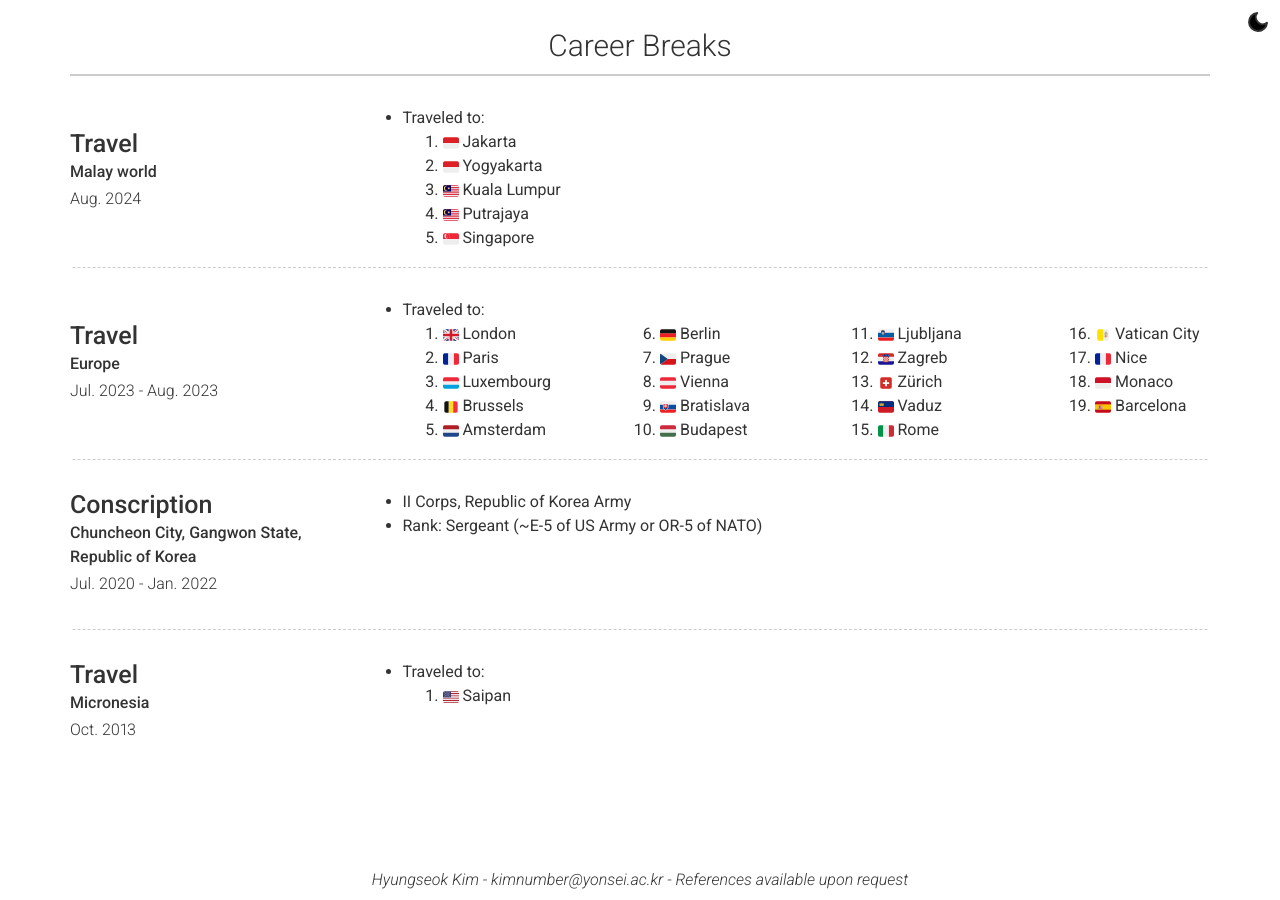
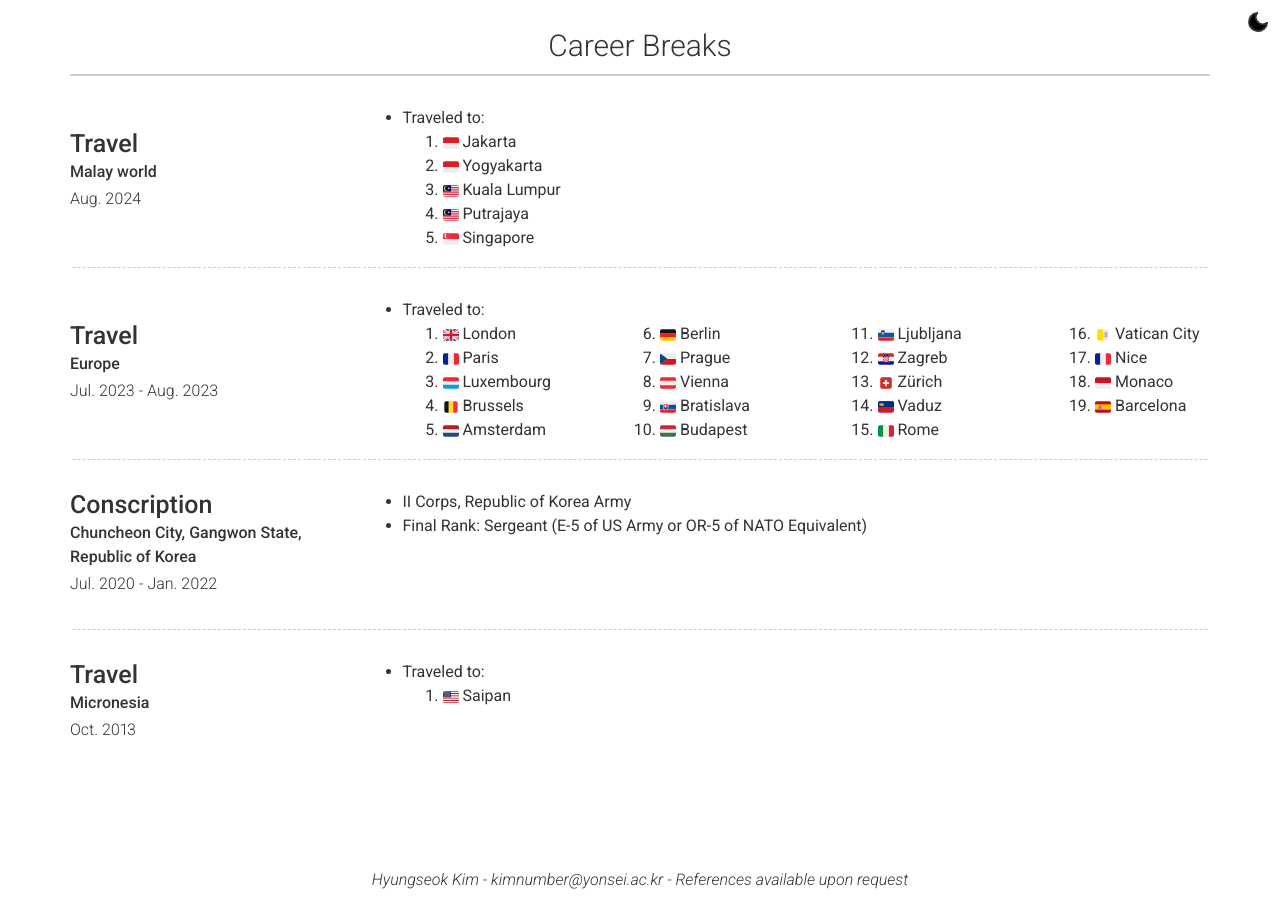
Before and after one commit to fluorite42/deprecated-website, a Jekyll site: the page built from index.markdown, in a window 1280 px wide and 900 px high, scrolled down 5885 px. Built offline with Jekyll 4.4.1, drawn with Linux system fonts in a browser that asks for light colours; nearby versions of some CDN libraries.

Commit message:
MOD minor

```diff
--- a/_data/breaks.yml
+++ b/_data/breaks.yml
@@ -68,7 +68,7 @@ content:
         caption: Jul. 2020 - Jan. 2022
         description: |
           - II Corps, Republic of Korea Army
-          - Rank: Sergeant (~E-5 of US Army or OR-5 of NATO)
+          - Final Rank: Sergeant (E-5 of US Army or OR-5 of NATO Equivalent)
         border: weak
 
       - layout: left
```
